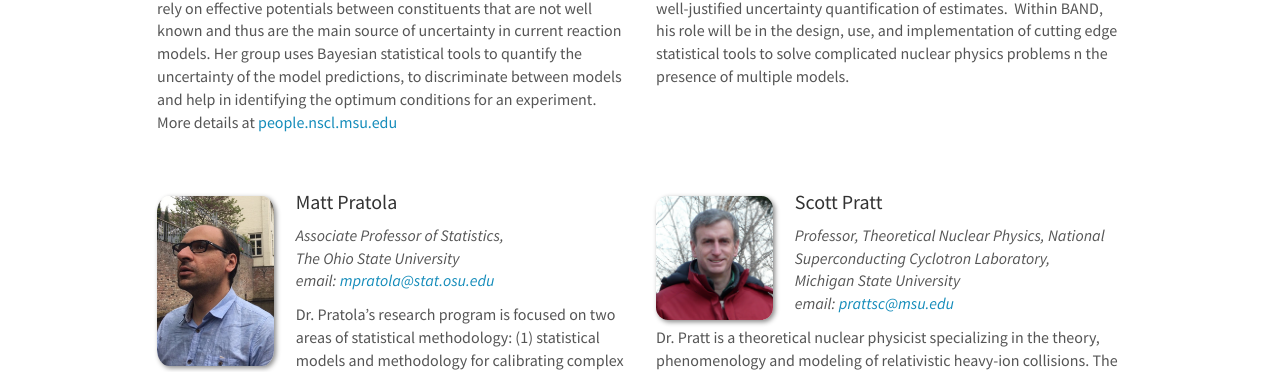
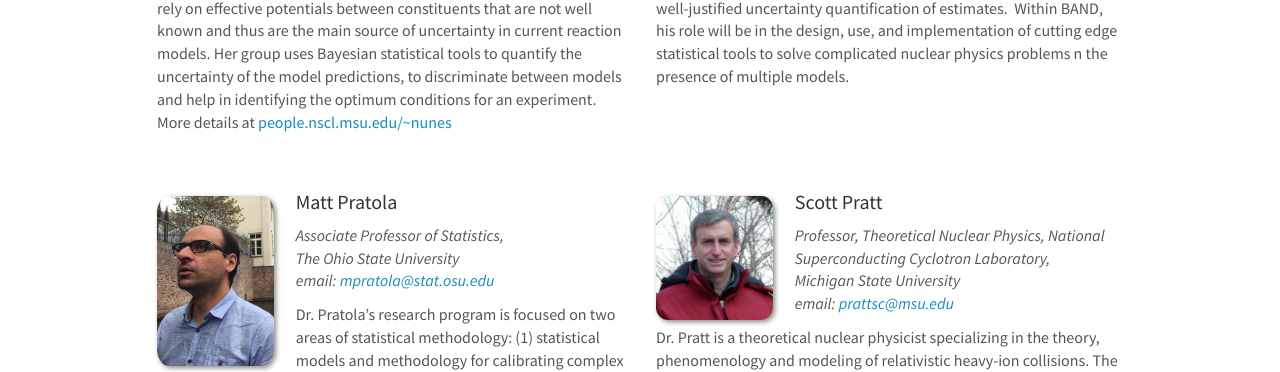
Before and after one commit to bandframework/bandframework.github.io, a Jekyll site: the page built from _pages/team.md, in a window 1280 px wide and 900 px high, scrolled down 1691 px. Shown: the part 148-520 px from the top of the window. Built offline with Jekyll 4.4.1, drawn with Linux system fonts in a browser that asks for light colours; nearby versions of some CDN libraries.

Commit message:
Update team_members.yml

```diff
--- a/_data/team_members.yml
+++ b/_data/team_members.yml
@@ -78,7 +78,7 @@
      are the main source of uncertainty in current reaction models. Her group uses Bayesian
      statistical tools to quantify the uncertainty of the model predictions, to discriminate
      between models and help in identifying the optimum conditions for an experiment.
-     More details at <a href="https://people.nscl.msu.edu/~nunes">people.nscl.msu.edu</a>
+     More details at <a href="https://people.nscl.msu.edu/~nunes">people.nscl.msu.edu/~nunes</a>
 
 - name: Matt Plumlee
   photo: plumlee-matthew.jpg
```
